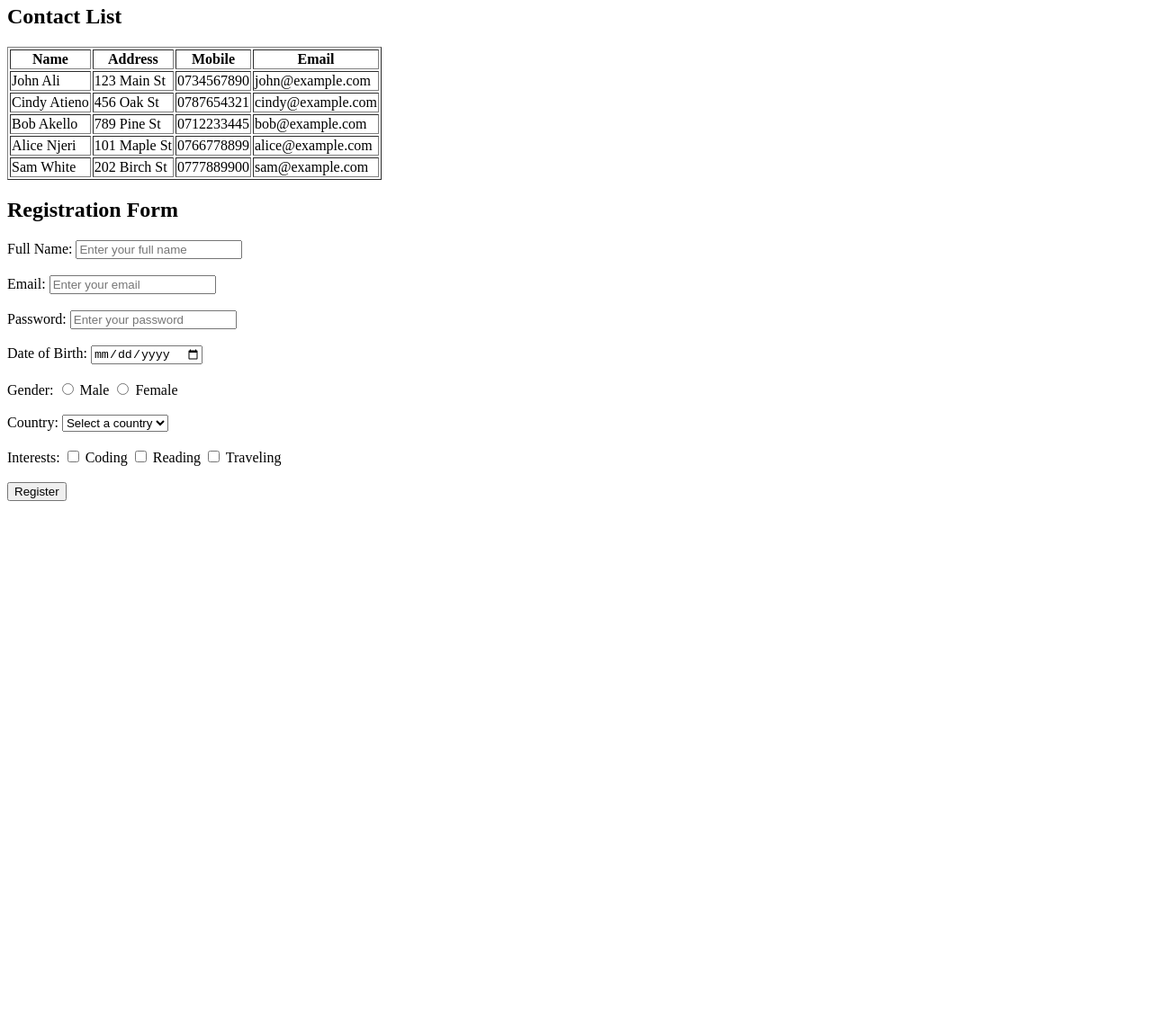
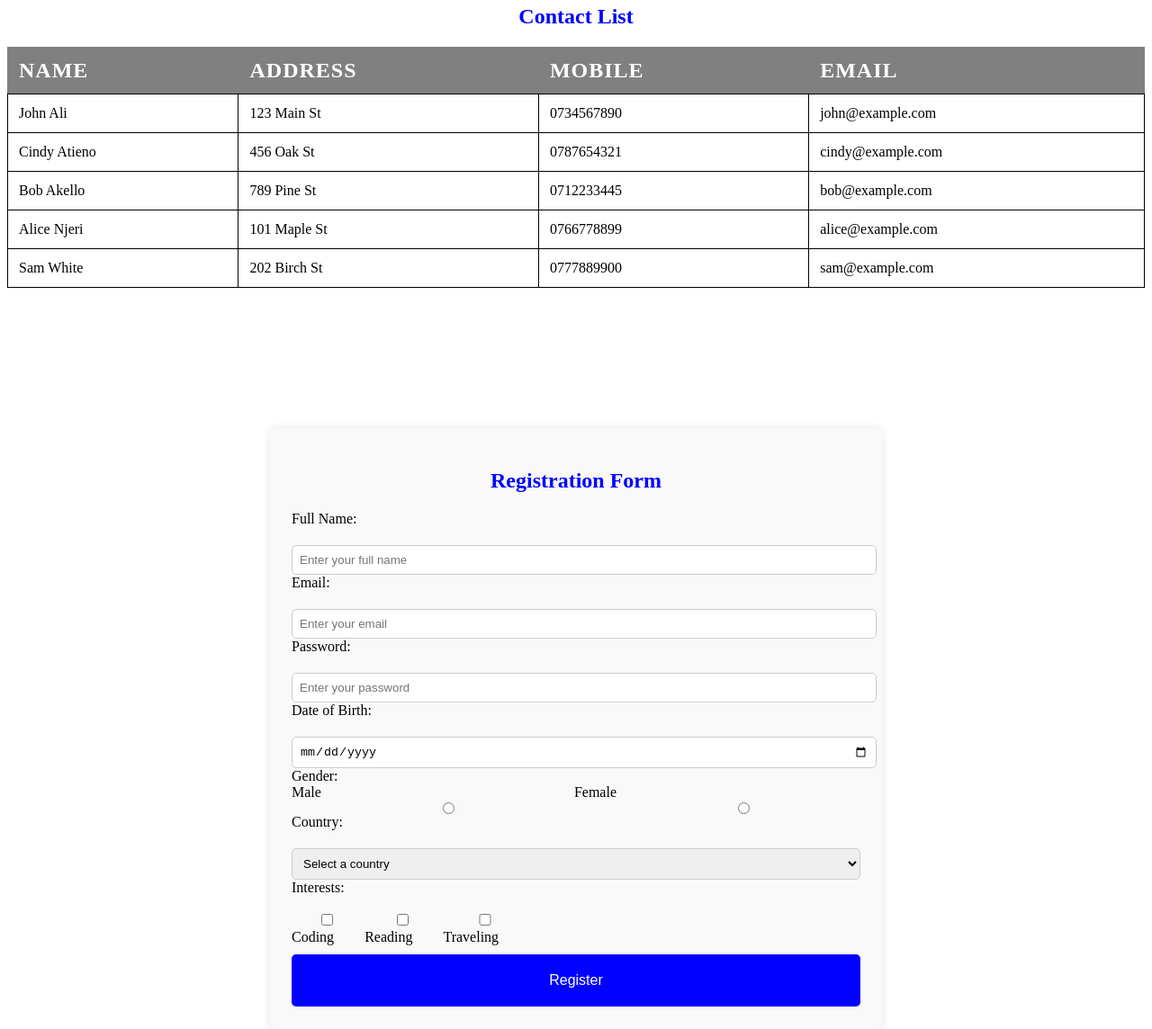
Before and after one commit to cynthia834/forms-and-elements, a plain HTML site: page index.html in a window 1280 px wide. Shown: the part 580-1724 px from the top of the page at 90% size. Before the commit the page ends 1145 px from the top, so only its background shows below. Drawn offline with Linux system fonts and the light colour scheme.

Commit message:
forms and elements

```diff
--- a/index.html
+++ b/index.html
@@ -4,6 +4,7 @@
     <meta charset="UTF-8">
     <meta name="viewport" content="width=device-width, initial-scale=1.0">
     <title>Structured HTML Page</title>
+    <link rel="stylesheet" href="style.css">
 </head>
 <body>
 <!-- Ordered List with Roman Numerals -->
@@ -24,7 +25,7 @@
 <h2>Contact List</h2>
 <table border="1">
     <thead>
-            <tr>
+    <tr class="header">
         <th>Name</th>
         <th>Address</th>
         <th>Mobile</th>
@@ -66,28 +67,29 @@
 </table>
 
 <!-- Registration Form -->
+<div class="form-container">
+    <form action="#" method="POST">
         <h2>Registration Form</h2>
-    <form action="#" method="POST">
+
         <label for="name">Full Name:</label>
         <input type="text" id="name" name="name" placeholder="Enter your full name" required>
-        <br><br>
 
         <label for="email">Email:</label>
         <input type="email" id="email" name="email" placeholder="Enter your email" required>
-        <br><br>
 
         <label for="password">Password:</label>
         <input type="password" id="password" name="password" placeholder="Enter your password" required>
-        <br><br>
 
         <label for="dob">Date of Birth:</label>
         <input type="date" id="dob" name="dob" required>
-        <br><br>
 
-        <label for="gender">Gender:</label>
-        <input type="radio" id="male" name="gender" value="male" required> Male
-        <input type="radio" id="female" name="gender" value="female" required> Female
-        <br><br>
+        <label>Gender:</label>
+        <div class="gender-group">
+            <label for="male">Male</label>
+            <input type="radio" id="male" name="gender" value="male" required>
+            <label for="female">Female</label>
+            <input type="radio" id="female" name="gender" value="female" required>
+        </div>
 
         <label for="country">Country:</label>
         <select id="country" name="country" required>
@@ -97,15 +99,17 @@
             <option value="canada">Canada</option>
             <option value="australia">Australia</option>
         </select>
-        <br><br>
 
         <label>Interests:</label>
-        <input type="checkbox" name="interests" value="coding"> Coding
-        <input type="checkbox" name="interests" value="reading"> Reading
-        <input type="checkbox" name="interests" value="traveling"> Traveling
-        <br><br>
+        <div class="interests-group">
+            <label><input type="checkbox" name="interests" value="coding"> Coding</label>
+            <label><input type="checkbox" name="interests" value="reading"> Reading</label>
+            <label><input type="checkbox" name="interests" value="traveling"> Traveling</label>
+        </div>
 
         <button type="submit">Register</button>
     </form>
+</div>
+
 </body>
 </html>
--- /dev/null
+++ b/style.css
@@ -0,0 +1,96 @@
+/* Style for table */
+table {
+    border-collapse: collapse;
+    width: 100%;
+    margin-top: 20px;
+}
+
+/* Table header styling */
+th {
+    background-color: grey;  /* Blue background for table headers */
+    color: white;  /* White text for contrast */
+    text-transform: uppercase;
+    letter-spacing: 1px;
+    padding: 12px;
+    text-align: left;
+}
+
+/* Table cells */
+td {
+    border: 1px solid black;
+    padding: 12px;
+    text-align: left;
+}
+
+/* Centering headers */
+h2 {
+    color: blue;
+    text-align: center;
+}
+
+/* Center the form on the page */
+.form-container {
+    display: flex;
+    justify-content: center;  /* Center horizontally */
+    align-items: center;  /* Center vertically */
+    height: 100vh;  /* Full viewport height */
+}
+
+/* Style the form */
+form {
+    margin-top: 180px;
+    display: flex;
+    flex-direction: column;
+    width: 50%; /* Adjust width as needed */
+    background-color: #f9f9f9;
+    padding: 25px;
+    border-radius: 8px;
+    box-shadow: 0 0 10px rgba(0, 0, 0, 0.1);
+}
+
+/* Center form header */
+h2 {
+    text-align: center;
+    color: blue;
+}
+
+/* Style form inputs */
+input, select {
+    width: 100%;
+    margin-top: 20px;
+    padding: 8px;
+    border: 1px solid #ccc;
+    border-radius: 5px;
+}
+
+/* Gender and Interests sections */
+.gender-group, .interests-group {
+    display: flex;
+    gap: 10px;
+}
+
+/* Button styling */
+button {
+    margin-top: 10px;
+    padding: 20px;
+    background-color: blue;
+    color: white;
+    border: none;
+    border-radius: 5px;
+    cursor: pointer;
+    font-size: 16px;
+}
+
+button:hover {
+    background-color: darkblue;
+}
+
+/* Style for header section */
+.header {
+    background-color: blueviolet;
+    color: white;
+    text-align: center;
+    padding: 15px;
+    font-size: 24px;
+    font-weight: bold;
+}
```
Lines whose indentation alone changed are shown as unchanged.
